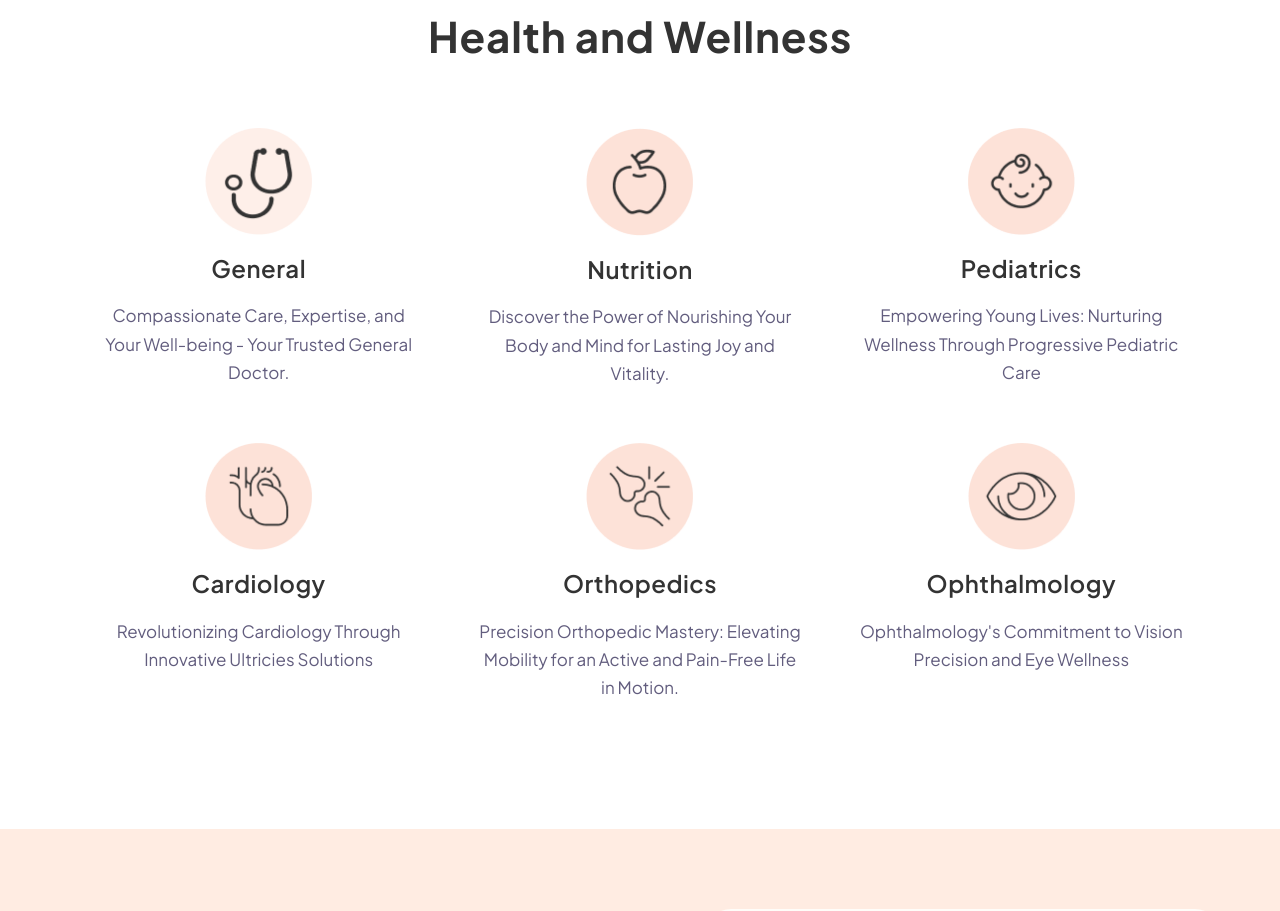
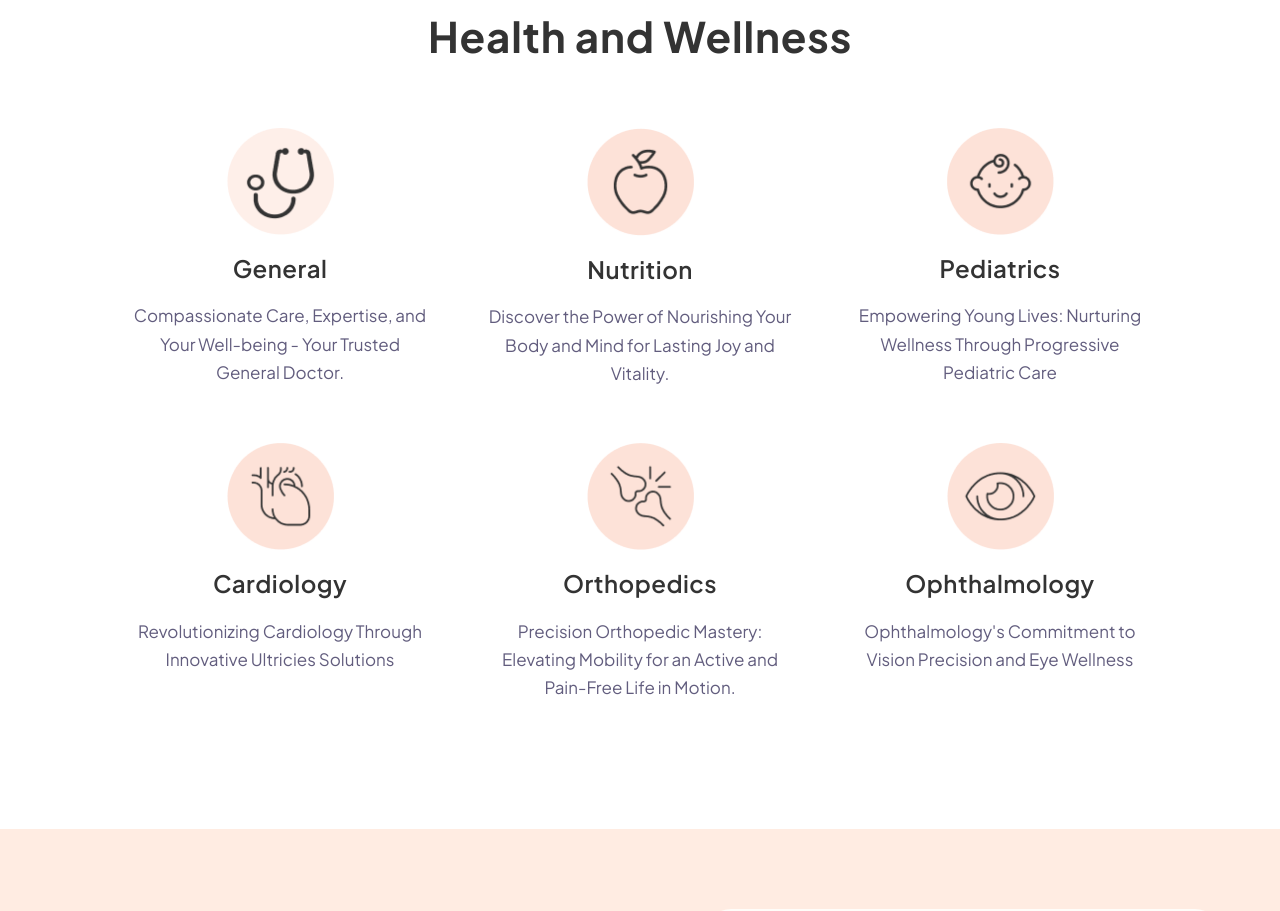
Before and after one commit to Iqtidartara/-SmileJoy, a Next.js app: page / in a window 1280 px wide. Shown: the part 2769-3680 px from the top of the page. Built offline with nearby package versions, Linux system fonts and the light colour scheme.

Commit message:
Refactor:adding more content

```diff
--- a/components/Services.tsx
+++ b/components/Services.tsx
@@ -1,6 +1,26 @@
+// import { motion } from "framer-motion"
+import React from 'react'
 import Image from 'next/image'
-import Link from 'next/link'
-import React from 'react'
+
+
+// const container = {
+//   hidden: { opacity: 1, scale: 0 },
+//   visible: {
+//     opacity: 1,
+//     scale: 1,
+//     transition: {
+//       delayChildren: 0.3,
+//       staggerChildren: 0.2
+//     }
+//   }
+// }
+// const item = {
+//   hidden: { y: 20, opacity: 0 },
+//   visible: {
+//     y: 0,
+//     opacity: 1
+//   }
+// };
 
 const Services = () => {
     const cardData = [
@@ -51,10 +71,15 @@ const Services = () => {
     <h2 className='textcolor md:text-[2.625rem] text-[2rem] font-[700] md:leading-[133.333%] leading-[1] tracking-[0.0525rem] text-center md:mt-auto mt-4'>Your Doctor Services for <br className='md:block hidden'/> Health and Wellness</h2>
 </div>
 {/* cards of services */}
-<div className='className=" grid md:grid-cols-3 sm:grid-cols-2 grid-cols-1  gap-14 mt-16 max-w-[77.46806rem]'>
-{cardData.map((items ,index) => (
+<div
+// variants={container}
+// initial="hidden"
+// animate="visible"
 
-<div key={index}  className="inline-flex flex-col items-center md:gap-5 gap-2 ">
+className='container grid md:grid-cols-3 sm:grid-cols-2 grid-cols-1  gap-14 mt-16 max-w-[77.46806rem]'>
+{cardData .map((items ,index) => (
+
+<div key={index}   className="inline-flex flex-col items-center md:gap-5 gap-2 ">
     <Image
       src={items.url}
       alt="doctor"
--- a/package.json
+++ b/package.json
@@ -21,12 +21,13 @@
     "clsx": "^2.0.0",
     "embla-carousel-react": "^8.0.0-rc17",
     "framer": "^2.4.1",
+    "framer-motion": "^10.17.9",
     "lucide-react": "^0.294.0",
     "motion": "^10.16.4",
     "next": "14.0.4",
     "next-scroll": "^1.3.3",
-    "react": "^18",
-    "react-dom": "^18",
+    "react": "^18.2.0",
+    "react-dom": "^18.2.0",
     "react-fast-marquee": "^1.6.2",
     "react-hook-form": "^7.49.2",
     "react-scroll": "^1.9.0",
```
Also changed, not shown: 1 other file (tests, documents, lock files or other folders).
